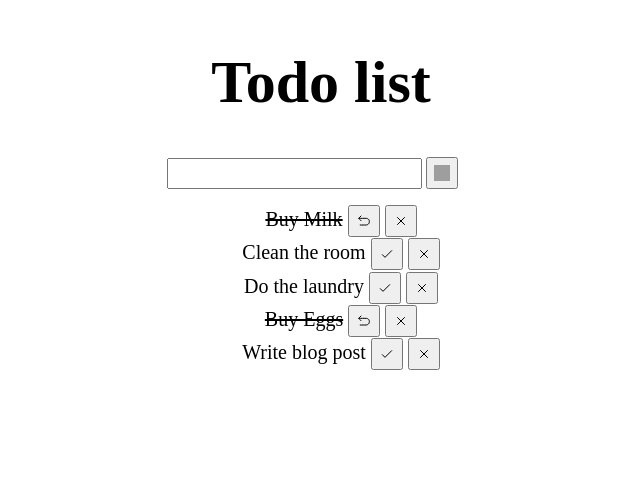
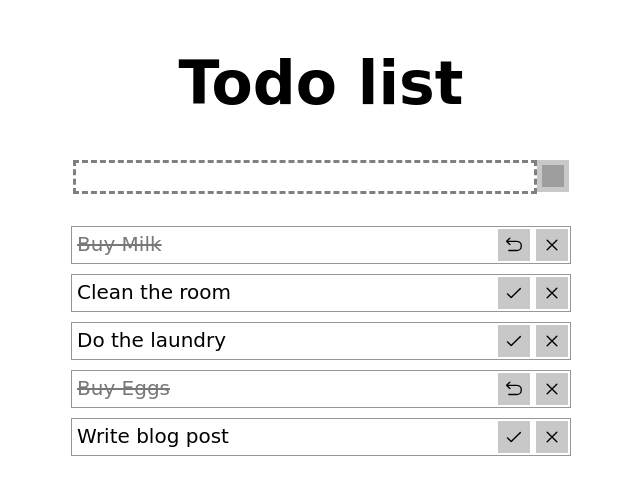
Before and after one commit to tanayseven/todo-fastapi-htmx, a FastAPI app: page / in a window 1280 px wide. Shown: the top 495 px of the page, without its empty margins (319-959 px from the left). Run offline with FastAPI, Linux system fonts and the light colour scheme; some libraries are stand-ins or nearby versions; grey boxes are pictures that could not be loaded.

Commit message:
Add some basic CSS to make it slightly more pretty

```diff
--- a/static/main.css
+++ b/static/main.css
@@ -1,14 +1,19 @@
 .done {
     text-decoration: line-through;
+    color: rgb(120, 120, 120);
+}
+
+* {
+    font-family: "Comic Sans MS", sans-serif;
 }
 
 .page-wrapper {
+    margin: auto;
     display: grid;
 }
 
 .content {
-    min-width: 200px;
-    max-width: 500px;
+    width: 500px;
     margin: 0 auto;
 }
 
@@ -20,51 +25,112 @@
 .box {
     min-width: 200px;
     max-width: 500px;
+    padding: 2px;
     margin: 0 auto;
+}
+
+#list {
+    text-indent: 0;
+    margin: 30px 0 0;
+    padding: 0;
+    display: grid;
+    grid-gap: 10px;
+    list-style-type: none;
 }
 
 .todo-list {
     list-style: none;
     font-size: 20px;
     text-align: center;
+    border: rgb(150, 150, 150) solid 1px;
+}
+
+.todo-list.editable {
+    border: dashed;
+}
+
+li.todo-list > div.box {
+    display: flex;
+    flex-flow: row;
+    justify-content: space-between;
+}
+
+.note-text {
+    padding: 3px;
+    vertical-align: center;
+}
+
+.todo-list:hover {
+   background: rgb(230, 230, 230);
+   border: 1px solid rgb(230, 230, 230);
 }
 
 .todo-list-active {
    background: white;
-   border: 1px solid transparent;
 }
 
 .todo-list-active:hover {
-   background: rgb(200, 200, 200);
-   border: 1px solid transparent;
+   background: rgb(150, 150, 150);
+   cursor: pointer;
+   border: 1px solid rgb(150, 150, 150);
 }
 
 .todo-add-new-item-container {
-    max-width: 100%;
+    display: flex;
+    width: 100%;
+    justify-content: space-between;
+    grid-auto-flow: column;
+    grid-gap: 10px;
+}
+
+.todo-add-new-item-container > label {
+    width: 100%;
+}
+
+.todo-buttons {
+    align-self: end;
 }
 
 .todo-item-new-text {
     position: relative;
-    height: 25px;
+    height: 26px;
+    width: 100%;
     font-size: 20px;
-    width: 80%;
+    border: gray dashed;
     vertical-align: middle
 }
 
+.todo-item-edit {
+    position: relative;
+    height: 28px;
+    width: 100%;
+    font-size: 20px;
+    vertical-align: middle;
+    border: none;
+}
+
+.todo-item-edit:focus {
+  border: green dashed;
+}
+
 .todo-item-button {
-    position: relative;
     width: 32px;
     height: 32px;
-    vertical-align: middle
+    padding: 5px;
+    background: rgb(200, 200, 200);
+    border: none;
+    cursor: pointer;
+}
+
+.todo-item-button:hover {
+    background: white;
+    transition: 0.7s;
 }
 
 .todo-item-icon {
-    position: absolute;
-    width: 16px;
-    height: 16px;
-    top: 50%;
-    left: 50%;
-    transform: translate(-50%, -50%);
+    display: flex;
+    width: 22px;
+    height: 22px;
 }
 
 .undone-list-item {
--- a/templates/base.html
+++ b/templates/base.html
@@ -7,11 +7,13 @@
 </head>
 <body>
     <div class="page-wrapper">
+    <div class="content">
         <div class="title">
             <h1>Todo list</h1>
         </div>
         {% block list %}{% endblock %}
     </div>
+    </div>
     <script src="https://unpkg.com/htmx.org@1.9.6"></script>
 </body>
 </html>
--- a/templates/index.html
+++ b/templates/index.html
@@ -7,13 +7,14 @@
         hx-target="#list"
         hx-swap="beforeend"
         hx-on::after-request="this.reset()"
+        class="todo-add-new-item-container"
     >
-        <label class="todo-add-new-item-container">
+        <label>
             <input type="text" name="text" class="todo-item-new-text">
-            <button id="add-new" class="todo-item-button">
-                <img class="todo-item-icon" src="/static/icons/plus.svg" alt="Add new todo item icon">
-            </button>
         </label>
+        <button id="add-new" class="todo-item-button">
+            <img class="todo-item-icon" src="/static/icons/plus.svg" alt="Add new todo item icon">
+        </button>
     </form>
 </div>
 {% include "list.html" %}
--- a/templates/list_items/done.html
+++ b/templates/list_items/done.html
@@ -8,6 +8,7 @@
             done
         "
     >{{ list_item["text"] }}</span>
+    <span class="todo-buttons">
         <button
             hx-trigger="click"
             hx-patch="/item/{{ list_item["id"] }}/undo"
@@ -22,5 +23,6 @@
             hx-swap="outerHTML"
             class="todo-item-button"
         ><img class="todo-item-icon" src="/static/icons/delete.svg" alt="Delete todo item icon"></button>
+    </span>
 </div>
 </li>
--- a/templates/list_items/todo.html
+++ b/templates/list_items/todo.html
@@ -1,18 +1,21 @@
 <li class="
         todo-list
         todo-list-active
-    " id="list-{{ list_item["id"] }}">
+    "
+    id="list-{{ list_item["id"] }}"
+    hx-trigger="click"
+    hx-get="/item/{{ list_item["id"] }}/edit"
+    hx-target="#list-{{ list_item["id"] }}"
+    hx-swap="outerHTML"
+>
 <div class="box">
     <span
         class="
             note-text
             undone-list-item
         "
-        hx-trigger="click"
-        hx-get="/item/{{ list_item["id"] }}/edit"
-        hx-target="#list-{{ list_item["id"] }}"
-        hx-swap="outerHTML"
     >{{ list_item["text"] }}</span>
+    <span class="todo-buttons">
         <button
             hx-trigger="click"
             hx-patch="/item/{{ list_item["id"] }}/done"
@@ -27,5 +30,6 @@
             hx-swap="outerHTML"
             class="todo-item-button"
         ><img class="todo-item-icon" src="/static/icons/delete.svg" alt="Delete todo item icon"></button>
+    </span>
 </div>
 </li>
```
Also changed, not shown: templates/list_items/edit.html (+7 -3 lines). Lines whose indentation alone changed are shown as unchanged.
